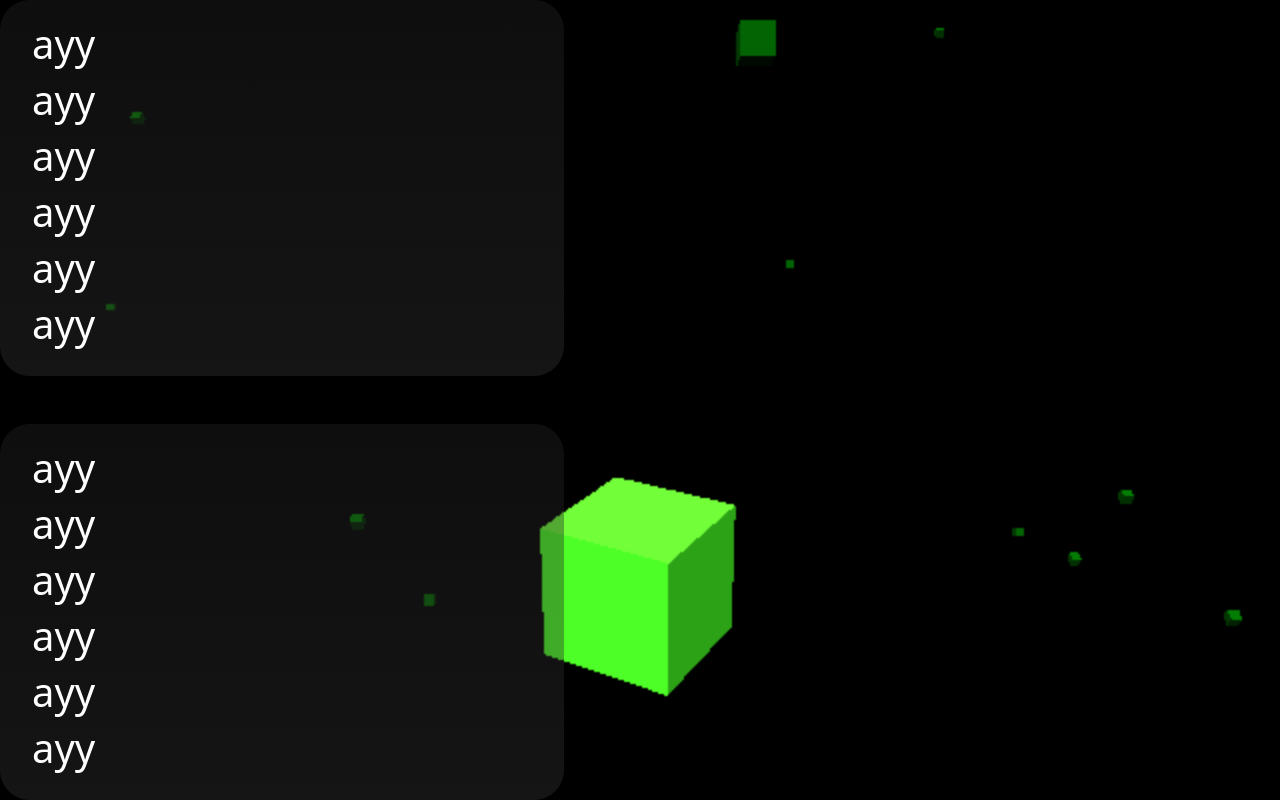
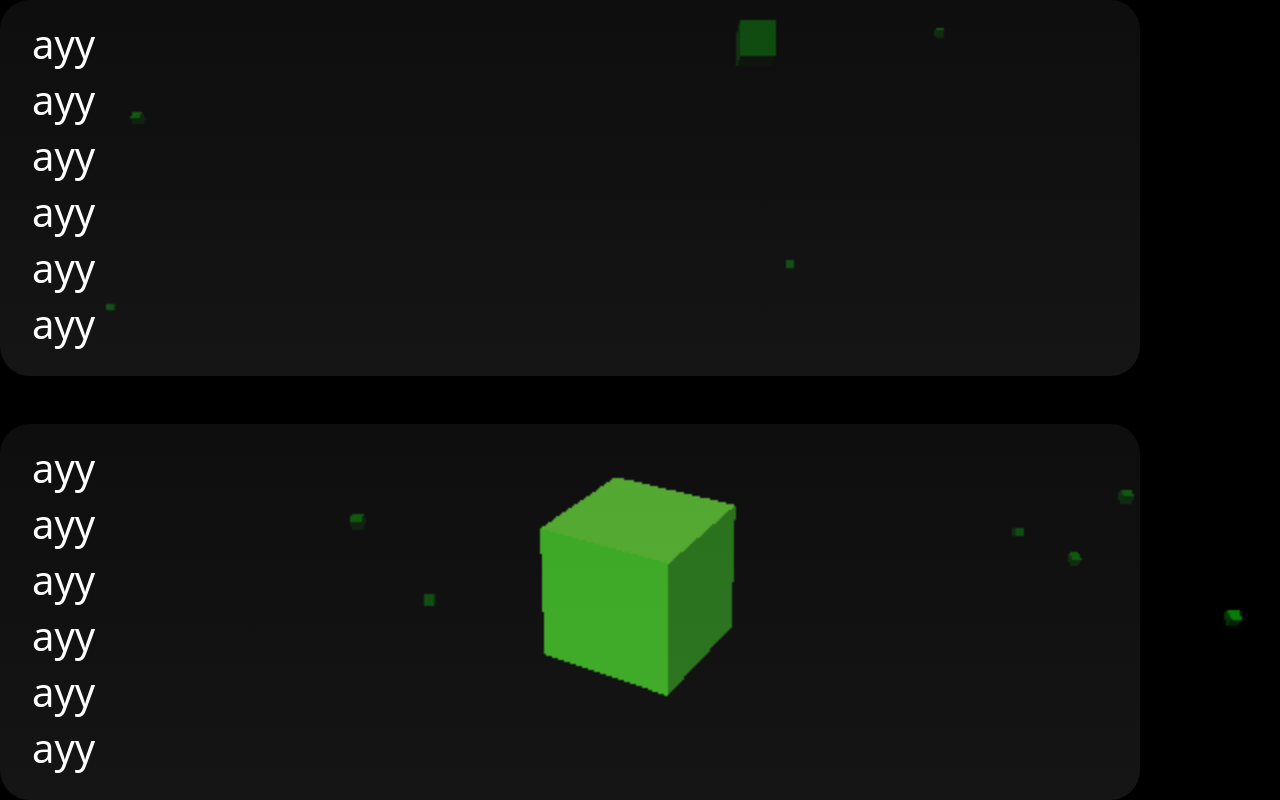
Before and after one commit to mcdonalddylan/ThreeJSReactGame, a React (Create React App) app: page / in a window 1280 px wide. Shown: the top 800 px of the page. Built offline with nearby package versions, Linux system fonts and the light colour scheme.

Commit message:
added scrolling feature, caused bug with nav bar container and alignment of the text

```diff
--- a/src/components/ThreeJSHomePage.tsx
+++ b/src/components/ThreeJSHomePage.tsx
@@ -51,8 +51,7 @@ export const ThreeJSHomePage: React.FC<IProps> = ( props: IProps ) => {
     });
 
     return(
-        <div style={{textAlign: "center", margin: "auto", position: "absolute", zIndex: 2 }}>
-            <div className="container">
+        <div className="container" style={{textAlign: "center", margin: "auto", position: "absolute", zIndex: 2 }}>
             <div className="row justify-content-center text-grid">
                 <h1>ayy</h1><h1>ayy</h1><h1>ayy</h1><h1>ayy</h1><h1>ayy</h1><h1>ayy</h1>
             </div>
@@ -72,7 +71,6 @@ export const ThreeJSHomePage: React.FC<IProps> = ( props: IProps ) => {
                 <h1>ayy</h1><h1>ayy</h1><h1>ayy</h1><h1>ayy</h1><h1>ayy</h1><h1>ayy</h1>
             </div>
         </div>
-        </div>
     );
 
 }
```
Lines whose indentation alone changed are shown as unchanged.
